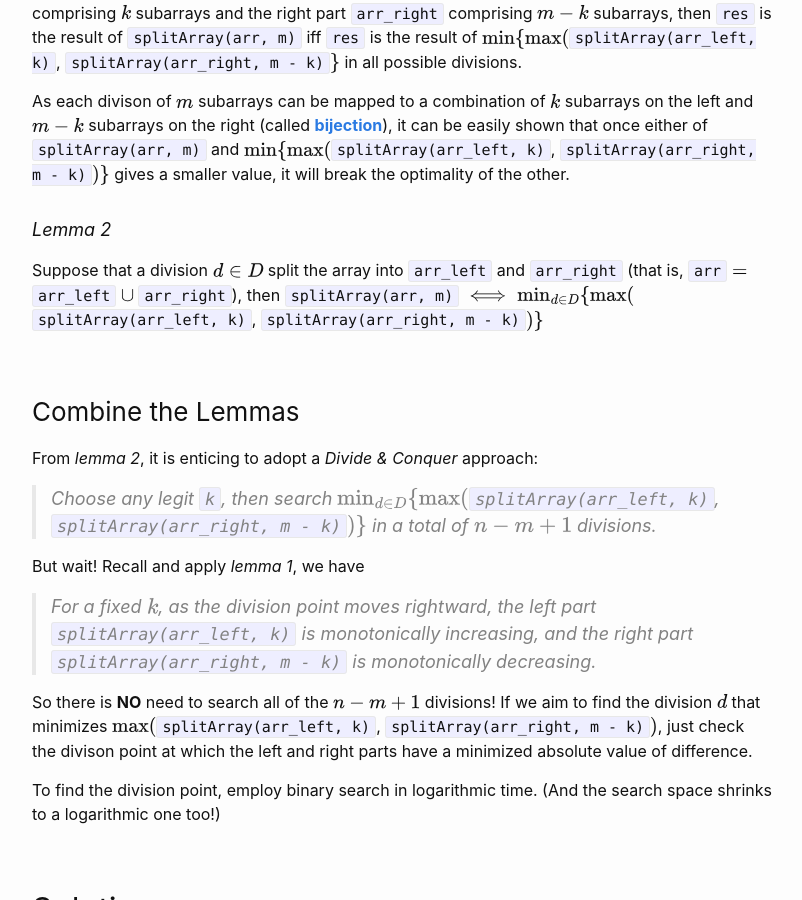
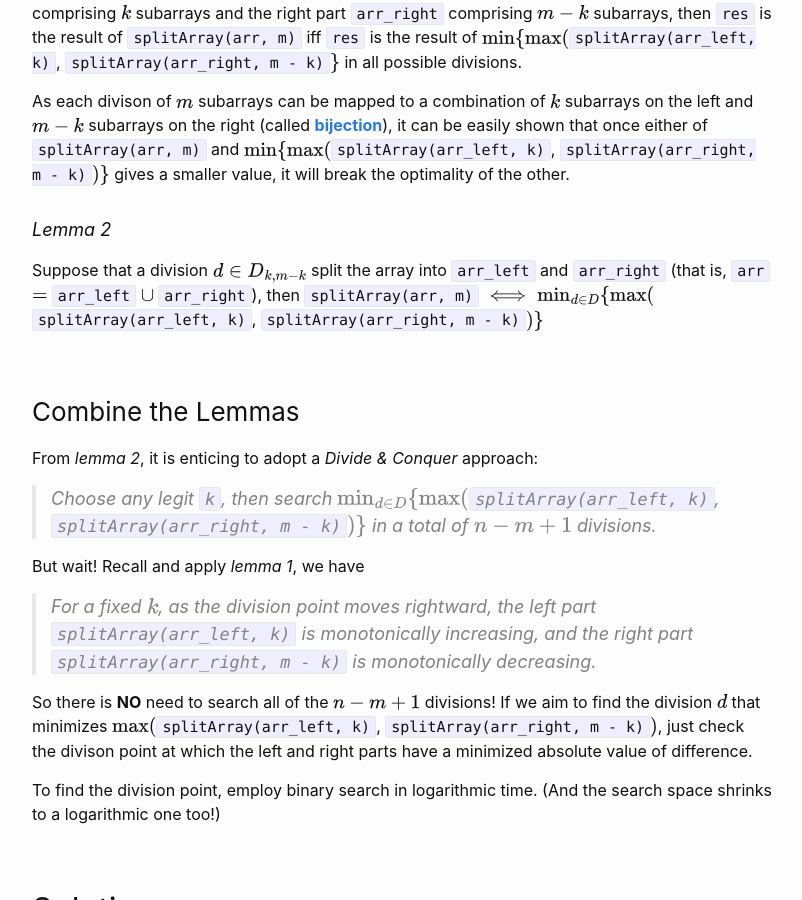
Before and after one commit to maristie/maristie.github.io, a Jekyll site: the page built from _posts/2020-11-11-Minimize-the-Largest-Sum-in-Split-Subarrays.md, in a window 1280 px wide and 900 px high, scrolled down 1613 px. Shown: the whole window, without its empty margins (238-1040 px from the left). Built offline with Jekyll 4.4.1, drawn with Linux system fonts in a browser that asks for light colours.

Commit message:
Clarify some point

```diff
--- a/_posts/2020-11-11-Minimize-the-Largest-Sum-in-Split-Subarrays.md
+++ b/_posts/2020-11-11-Minimize-the-Largest-Sum-in-Split-Subarrays.md
@@ -33,7 +33,7 @@ Another interesting fact: suppose we divide the array `arr` into two parts, the
 As each divison of $ m $ subarrays can be mapped to a combination of $ k $ subarrays on the left and $ m - k $ subarrays on the right (called [**bijection**](https://en.wikipedia.org/wiki/Bijection)), it can be easily shown that once either of `splitArray(arr, m)` and $\min \\{\max($`splitArray(arr_left, k)`, `splitArray(arr_right, m - k)`$)\\}$ gives a smaller value, it will break the optimality of the other.
 
 ##### *Lemma 2*
-Suppose that a division $ d \in D $ split the array into `arr_left` and `arr_right` (that is, `arr` $ = $ `arr_left` $ \cup $ `arr_right`), then
+Suppose that a division $ d \in D_{k, m - k} $ split the array into `arr_left` and `arr_right` (that is, `arr` $ = $ `arr_left` $ \cup $ `arr_right`), then
 `splitArray(arr, m)` $\iff \min_{d \in D} \\{ \max($`splitArray(arr_left, k)`, `splitArray(arr_right, m - k)`$)\\}$
 
 ### Combine the Lemmas
```
